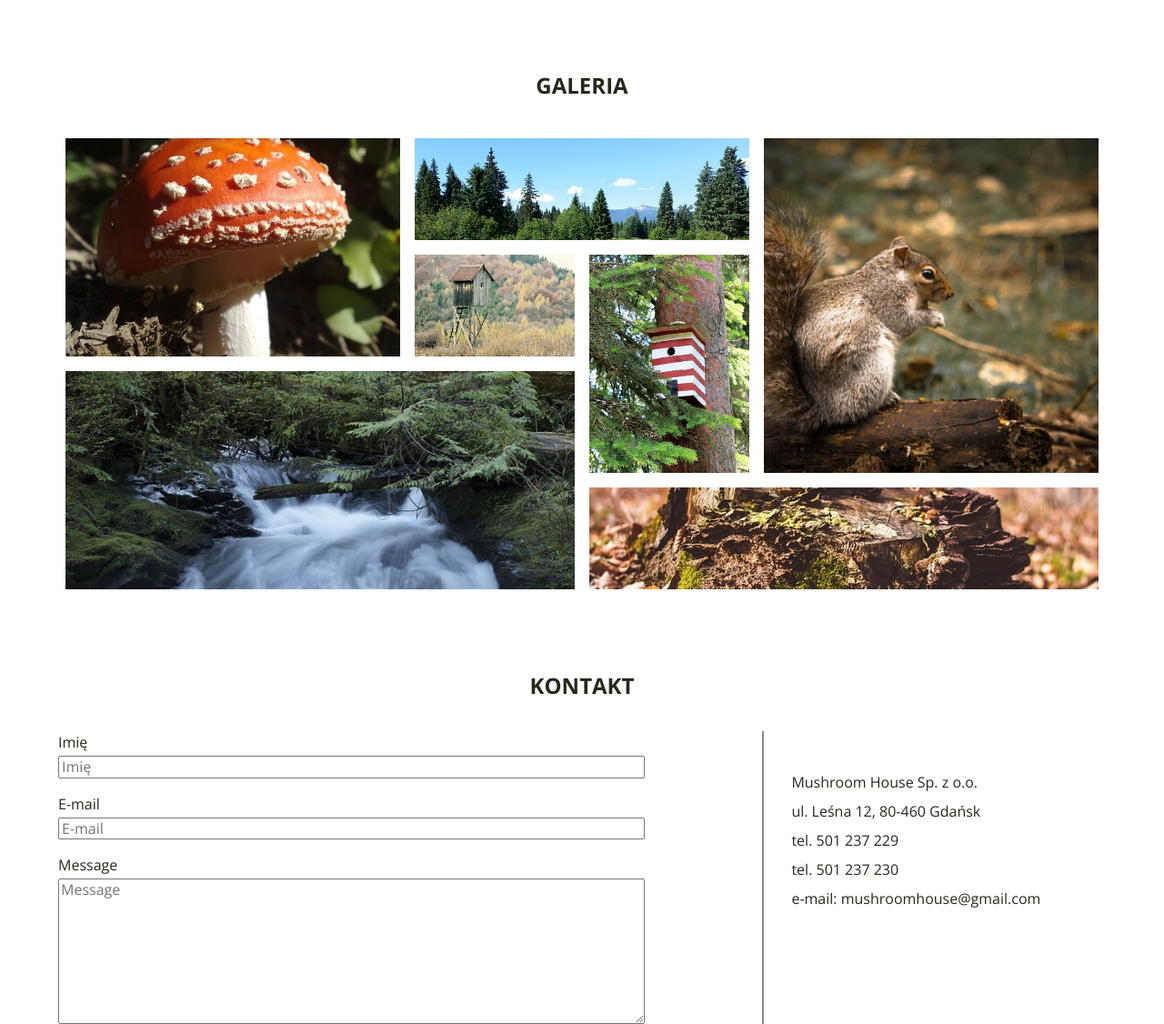
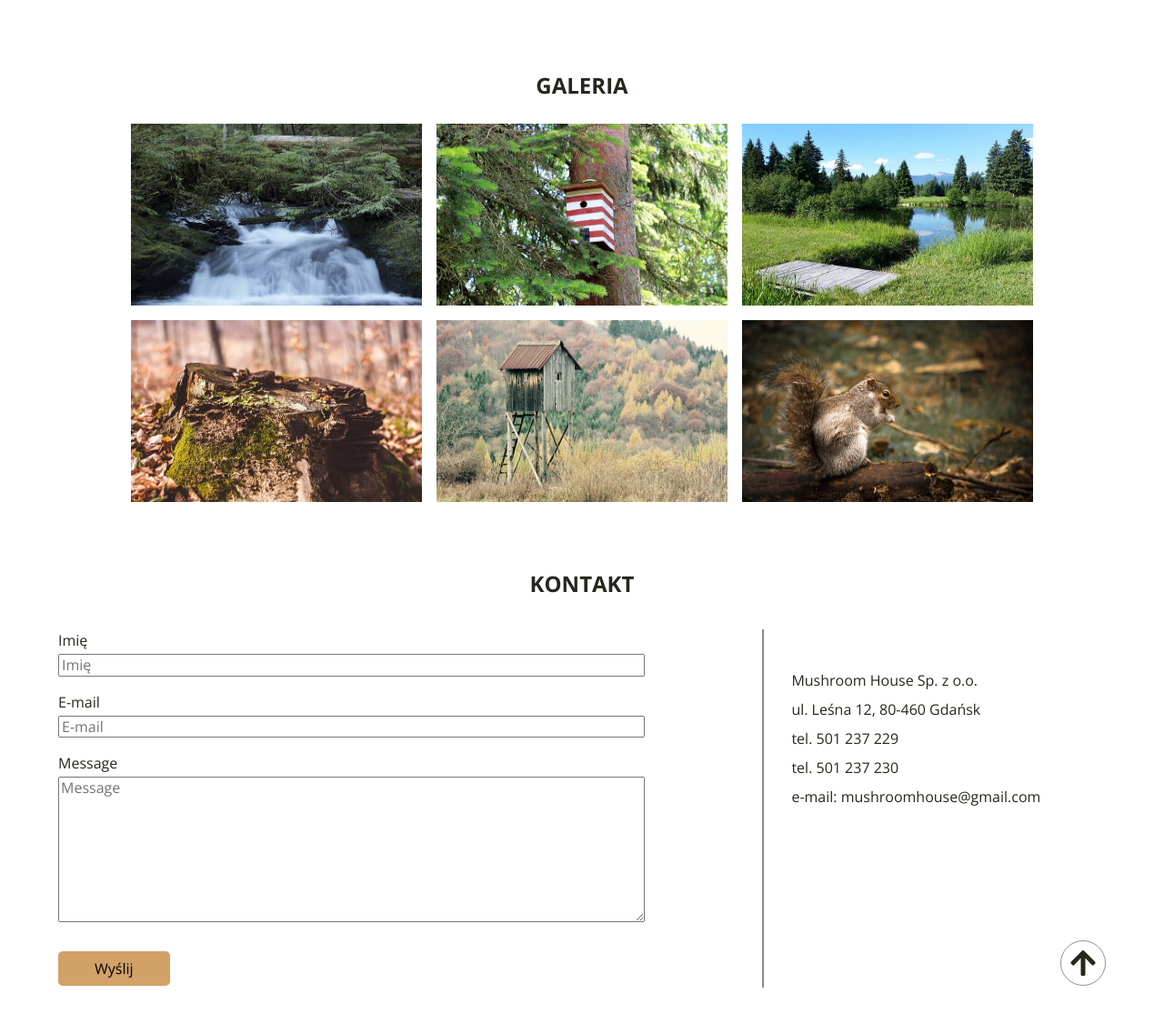
Before and after one commit to sfait/mushroom, a plain HTML site: page index.html in a window 1280 px wide. Shown: the part 1000-2126 px from the top of the page at 91% size. Drawn offline with nearby package versions, Linux system fonts and the light colour scheme.

Commit message:
Update gallery

```diff
--- a/css/style.css
+++ b/css/style.css
@@ -241,83 +241,13 @@ body {
 }
 
 .gallery-wrapper {
-    padding: 1.5rem 0;
+    display: flex;
+    flex-direction: column;
 }
 
-.grid-container {
-    display: -ms-grid;
-    display: grid;
-    -ms-grid-columns: 1fr 1fr 1fr 1fr 1fr 1fr;
-    grid-template-columns: 1fr 1fr 1fr 1fr 1fr 1fr;
-    -ms-grid-rows: 1fr 1fr 1fr 1fr;
-    grid-template-rows: 1fr 1fr 1fr 1fr;
-        grid-template-areas: "a a b b e e" "a a d g e e" "c c c g e e" "c c c f f f";
-}
-
-.a {
-    -ms-grid-row: 1;
-    -ms-grid-row-span: 2;
-    -ms-grid-column: 1;
-    -ms-grid-column-span: 2;
-    grid-area: a;
-    height: 30vh;
-    margin: 0.5rem;
-    background: url("../img/mushroom2.jpg") no-repeat center/cover;
-}
-
-.b {
-    -ms-grid-row: 1;
-    -ms-grid-column: 3;
-    -ms-grid-column-span: 2;
-    grid-area: b;
-    margin: 0.5rem;
-    background: url("../img/forrest2.jpg") no-repeat top/cover;
-}
-
-.c {
-    -ms-grid-row: 3;
-    -ms-grid-row-span: 2;
-    -ms-grid-column: 1;
-    -ms-grid-column-span: 3;
-    grid-area: c;
-    margin: 0.5rem;
-    background: url("../img/forrest1.jpg") no-repeat center/cover;
-}
-
-.d {
-    -ms-grid-row: 2;
-    -ms-grid-column: 3;
-    grid-area: d;
-    margin: 0.5rem;
-    background: url("../img/shack.jpg") no-repeat center/cover;
-}
-
-.e {
-    -ms-grid-row: 1;
-    -ms-grid-row-span: 3;
-    -ms-grid-column: 5;
-    -ms-grid-column-span: 2;
-    grid-area: e;
-    margin: 0.5rem;
-    background: url("../img/squirrel.jpg") no-repeat center/cover;
-}
-
-.f {
-    -ms-grid-row: 4;
-    -ms-grid-column: 4;
-    -ms-grid-column-span: 3;
-    grid-area: f;
-    margin: 0.5rem;
-    background: url("../img/nature.jpg") no-repeat center/cover;
-}
-
-.g {
-    -ms-grid-row: 2;
-    -ms-grid-row-span: 2;
-    -ms-grid-column: 4;
-    grid-area: g;
-    margin: 0.5rem;
-    background: url("../img/birdhouse.jpg") no-repeat center/cover;
+.gallery-wrapper img {
+    width: 100%;
+    margin: 0;
 }
 
 /* contact */
@@ -505,6 +435,10 @@ body {
         font-size: 1rem;
     }
 
+    .navigation li:last-of-type {
+        margin-right: 1rem;
+    }
+
     /* hero */
     .hero-wrapper {
         width: 40vw;
@@ -524,6 +458,21 @@ body {
 
     .about-us-benefits {
         width: 40vw;
+    }
+
+    /* gallery */
+    .gallery-wrapper {
+        flex-wrap: wrap;
+        flex-direction: row;
+        align-items: center;
+        justify-content: center;
+    }
+
+    .gallery-wrapper img {
+        height: 200px;
+        width: 20rem;
+        /* width: ; */
+        margin: 0.5rem;
     }
 
     /* contact */
--- a/index.html
+++ b/index.html
@@ -79,15 +79,12 @@
         <section id="gallery" class="gallery">
             <h3 class="gallery-header wrapper">Galeria</h3>
             <div class="gallery-wrapper wrapper">
-                <div class="grid-container">
-                    <div class="a"></div>
-                    <div class="b"></div>
-                    <div class="c"></div>
-                    <div class="d"></div>
-                    <div class="e"></div>
-                    <div class="f"></div>
-                    <div class="g"></div>
-                </div>
+                <img src="img/forrest1.jpg" alt="Las">
+                <img src="img/birdhouse.jpg" alt="Dom dla ptaków">
+                <img src="img/forrest2.jpg" alt="Las">
+                <img src="img/nature.jpg" alt="Pień drzewa">
+                <img src="img/shack.jpg" alt="Punkt widokowy">
+                <img src="img/squirrel.jpg" alt="Wiewiórka">
             </div>
         </section>
         <section id="contact" class="contact">
```
Also changed, not shown: img/mushroom2.jpg (deleted).
